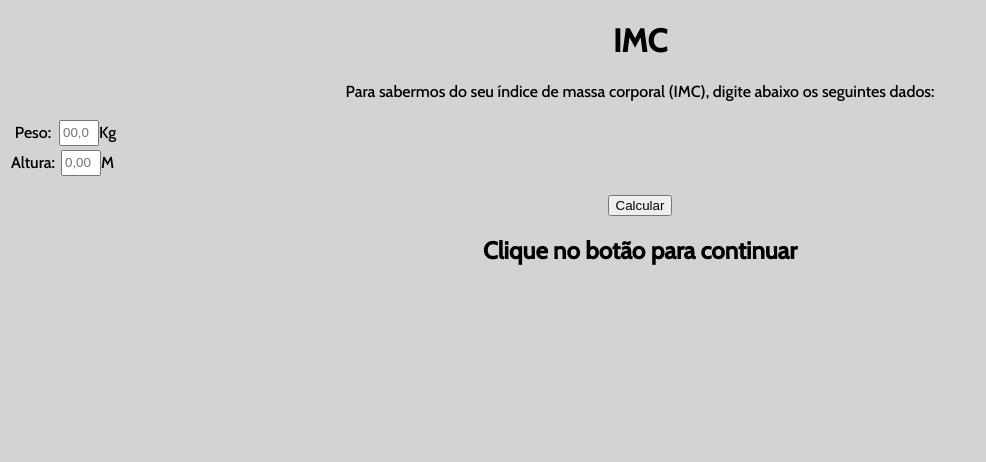
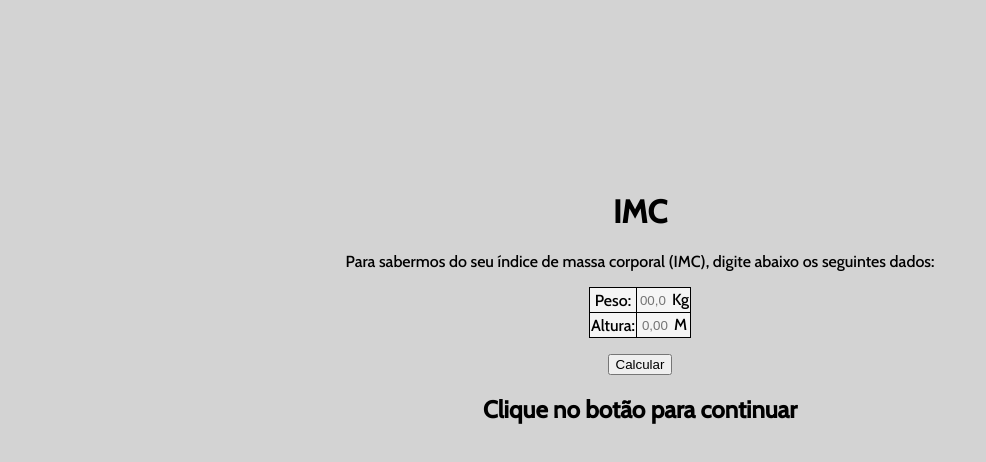
Before and after one commit to RaphaelDeCarvalho/imc, a plain HTML site: page index.html in a window 1280 px wide. Shown: the whole page, without its empty margins (0-986 px from the left). Drawn offline with nearby package versions, Linux system fonts and the light colour scheme.

Commit message:
centralizado o conteúdo e adicionado estilo a tabela

```diff
--- a/css/style.css
+++ b/css/style.css
@@ -7,8 +7,21 @@ body {
     font-family: 'Cabin', sans-serif;
     background-color:lightgrey;
     text-align:center;
+    margin-top: 24vh;
   }
-  input {
-    width:32px;
+  table, td, th {
+    border: 1px solid black;
+    background: whitesmoke;
+    border-collapse: collapse;
+    margin-left: auto;
+    margin-right: auto;
+  }
+  tbody {
+    border-radius: 2px;
+  }
+  #inputPeso, #inputAltura {
+    width:30px;
     height:20px;
+    border: none;
+    background: none;
   }
```
